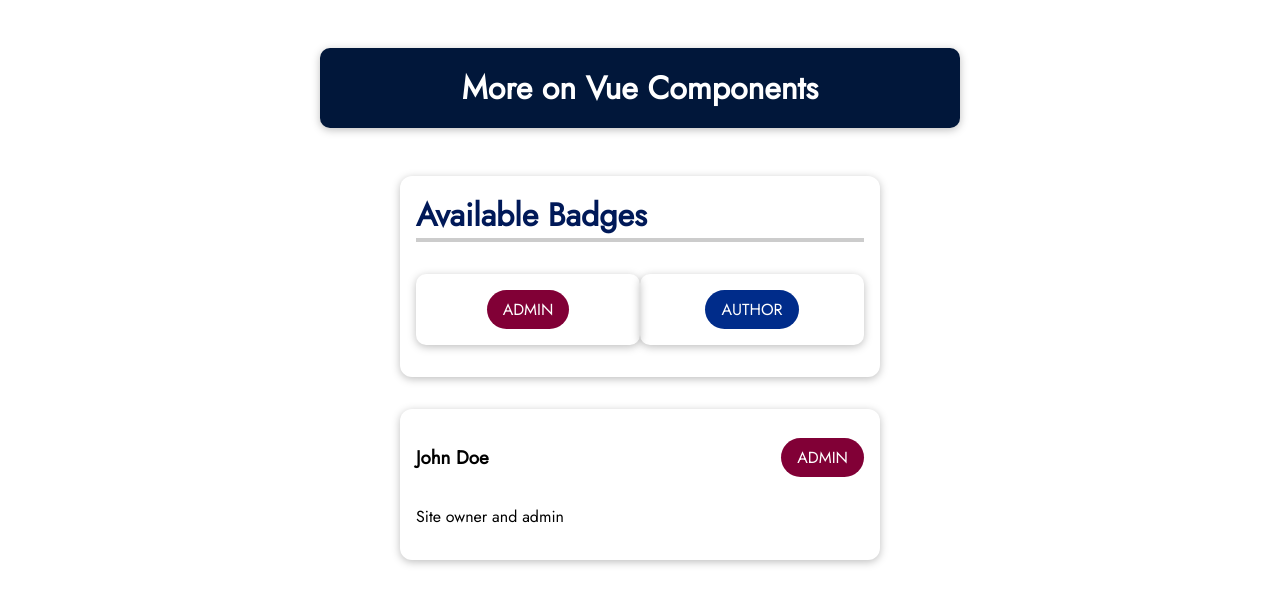
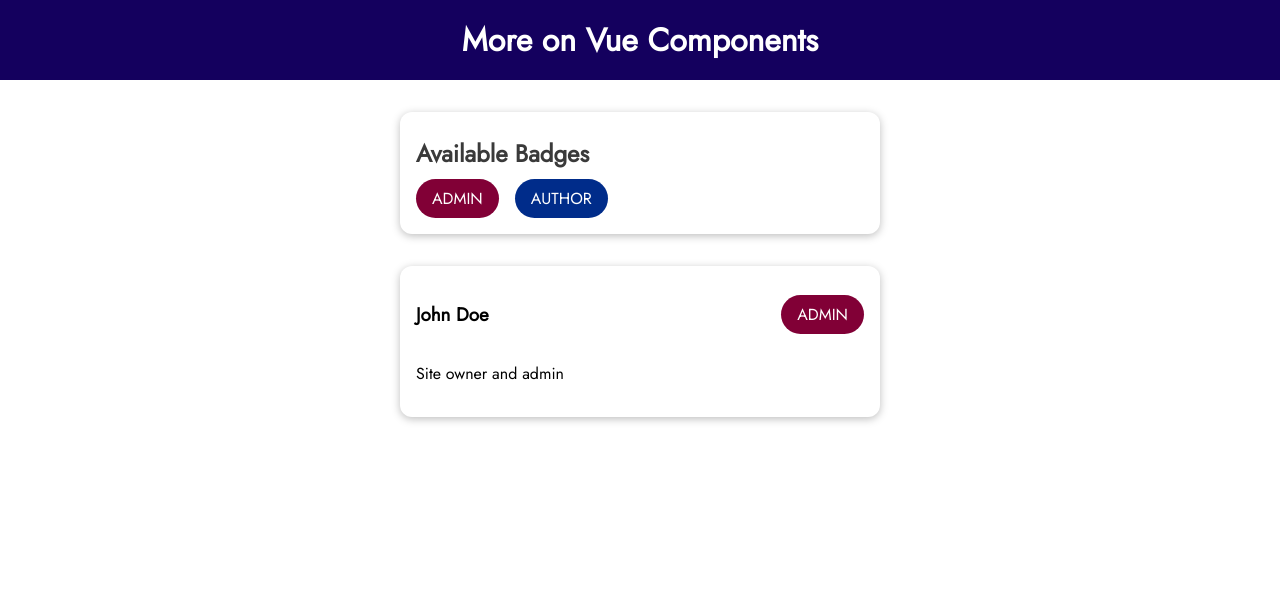
Before and after one commit to nzkks/vuejs-project, a Vue app: page / in a window 1280 px wide. Shown: the top 604 px of the page. Built offline with nearby package versions, Linux system fonts and the light colour scheme.

Commit message:
comment the global styles and scope the individual component styles

```diff
--- a/src/App.vue
+++ b/src/App.vue
@@ -31,7 +31,7 @@ body {
   margin: 0;
 }
 
-header {
+/* header {
   box-shadow: 0 2px 8px rgba(0, 0, 0, 0.26);
   margin: 3rem auto;
   border-radius: 10px;
@@ -96,5 +96,5 @@ header {
 }
 #app form div {
   margin: 1rem 0;
-}
+} */
 </style>
--- a/src/components/userBadges/BadgeList.vue
+++ b/src/components/userBadges/BadgeList.vue
@@ -12,7 +12,14 @@
   </section>
 </template>
 
-<style>
+<style scoped>
+section {
+  margin: 2rem auto;
+  max-width: 30rem;
+  border-radius: 12px;
+  box-shadow: 0 2px 8px rgba(0, 0, 0, 0.26);
+  padding: 1rem;
+}
 section h2 {
   margin: 0.5rem 0;
   color: #3a3a3a;
--- a/src/components/userBadges/BaseBadge.vue
+++ b/src/components/userBadges/BaseBadge.vue
@@ -16,7 +16,7 @@ export default {
 };
 </script>
 
-<style>
+<style scoped>
 .badge {
   display: inline-block;
   padding: 0.5rem 1rem;
--- a/src/components/userBadges/TheHeader.vue
+++ b/src/components/userBadges/TheHeader.vue
@@ -4,7 +4,7 @@
   </header>
 </template>
 
-<style>
+<style scoped>
 header {
   width: 100%;
   height: 5rem;
--- a/src/components/userBadges/UserInfo.vue
+++ b/src/components/userBadges/UserInfo.vue
@@ -1,9 +1,9 @@
 <template>
   <section>
-    <div>
+    <header>
       <h3>{{ fullName }}</h3>
       <BaseBadge :type="role" :caption="role.toUpperCase()" />
-    </div>
+    </header>
     <p>{{ infoText }}</p>
   </section>
 </template>
@@ -14,7 +14,7 @@ export default {
 };
 </script>
 
-<style>
+<style scoped>
 section {
   margin: 2rem auto;
   max-width: 30rem;
@@ -23,7 +23,7 @@ section {
   padding: 1rem;
 }
 
-section div {
+section header {
   display: flex;
   justify-content: space-between;
   align-items: center;
```
Lines whose indentation alone changed are shown as unchanged.
